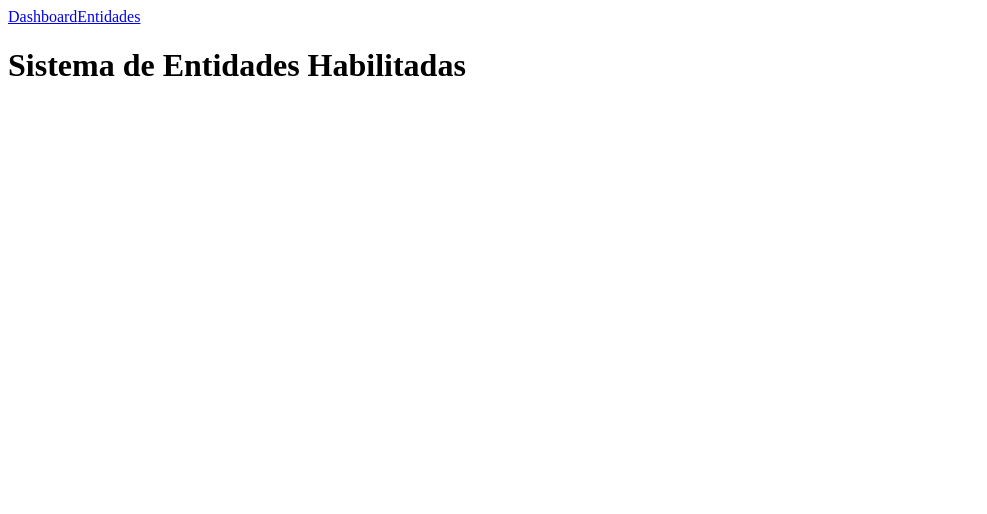
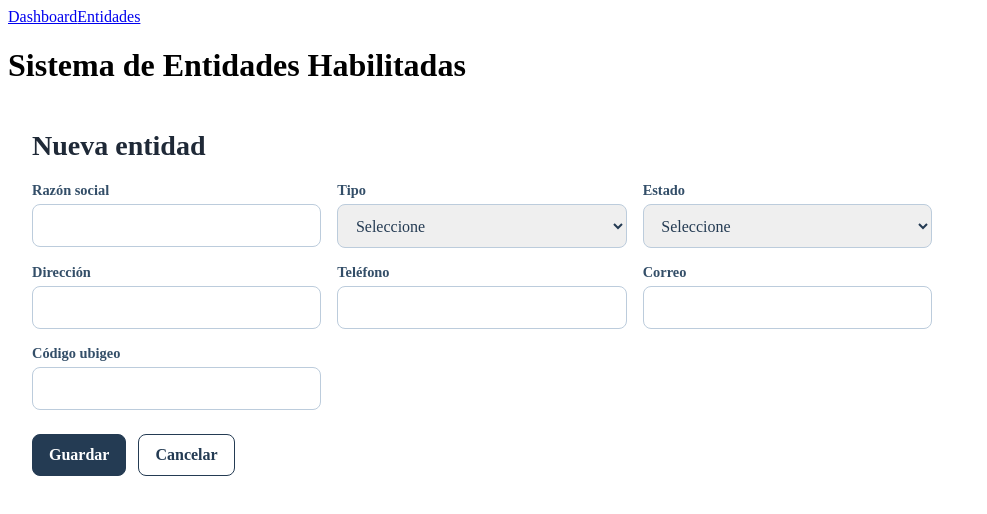
Before and after one commit to borregoalice/web-escuelas-conductores, an Angular app: page /entidades/nuevo in a window 1280 px wide. Before the commit this address led to /. Shown: the top 514 px of the page, without its empty margins (0-987 px from the left). Built offline with nearby package versions, Linux system fonts and the light colour scheme.

Commit message:
Agrega formulario base de entidad

```diff
--- a/src/app/app.routes.ts
+++ b/src/app/app.routes.ts
@@ -12,6 +12,11 @@ export const routes: Routes = [
       import('./entidades/entidades').then((m) => m.Entidades),
   },
   {
+    path: 'entidades/nuevo',
+    loadComponent: () =>
+      import('./entidades/entidad-form/entidad-form').then((m) => m.EntidadForm),
+  },
+  {
     path: '',
     redirectTo: 'dashboard',
     pathMatch: 'full',
--- /dev/null
+++ b/src/app/entidades/entidad-form/entidad-form.html
@@ -0,0 +1,73 @@
+<section class="entidad-form">
+  <header class="entidad-form__header">
+    <h2>Nueva entidad</h2>
+  </header>
+
+  <form class="entidad-form__form" [formGroup]="formulario" (ngSubmit)="guardar()">
+    <div class="entidad-form__campo">
+      <label for="razonSocial">Razón social</label>
+      <input id="razonSocial" type="text" formControlName="razonSocial" />
+      @if (formulario.controls.razonSocial.touched && formulario.controls.razonSocial.invalid) {
+        <small>La razón social es obligatoria y debe tener entre 3 y 120 caracteres.</small>
+      }
+    </div>
+
+    <div class="entidad-form__campo">
+      <label for="tipo">Tipo</label>
+      <select id="tipo" formControlName="tipo">
+        <option value="">Seleccione</option>
+        <option value="E">Escuela</option>
+        <option value="M">Centro médico</option>
+        <option value="V">Centro de evaluación</option>
+      </select>
+      @if (formulario.controls.tipo.touched && formulario.controls.tipo.invalid) {
+        <small>El tipo es obligatorio.</small>
+      }
+    </div>
+
+    <div class="entidad-form__campo">
+      <label for="estado">Estado</label>
+      <select id="estado" formControlName="estado">
+        <option value="">Seleccione</option>
+        <option value="A">Activa</option>
+        <option value="I">Inactiva</option>
+      </select>
+      @if (formulario.controls.estado.touched && formulario.controls.estado.invalid) {
+        <small>El estado es obligatorio.</small>
+      }
+    </div>
+
+    <div class="entidad-form__campo">
+      <label for="direccion">Dirección</label>
+      <input id="direccion" type="text" formControlName="direccion" />
+    </div>
+
+    <div class="entidad-form__campo">
+      <label for="telefono">Teléfono</label>
+      <input id="telefono" type="text" formControlName="telefono" />
+    </div>
+
+    <div class="entidad-form__campo">
+      <label for="correo">Correo</label>
+      <input id="correo" type="email" formControlName="correo" />
+      @if (formulario.controls.correo.touched && formulario.controls.correo.invalid) {
+        <small>Ingrese un correo válido.</small>
+      }
+    </div>
+
+    <div class="entidad-form__campo">
+      <label for="codigoUbigeo">Código ubigeo</label>
+      <input id="codigoUbigeo" type="text" formControlName="codigoUbigeo" />
+      @if (formulario.controls.codigoUbigeo.touched && formulario.controls.codigoUbigeo.invalid) {
+        <small>El código ubigeo es obligatorio.</small>
+      }
+    </div>
+
+    <div class="entidad-form__acciones">
+      <button class="entidad-form__button" type="submit">Guardar</button>
+      <button class="entidad-form__button entidad-form__button--secondary" type="button" (click)="cancelar()">
+        Cancelar
+      </button>
+    </div>
+  </form>
+</section>
--- /dev/null
+++ b/src/app/entidades/entidad-form/entidad-form.scss
@@ -0,0 +1,80 @@
+:host {
+  display: block;
+}
+
+.entidad-form {
+  padding: 1.5rem;
+}
+
+.entidad-form__header {
+  margin-bottom: 1.25rem;
+}
+
+.entidad-form__header h2 {
+  margin: 0;
+  color: #1f2937;
+  font-size: 1.75rem;
+  font-weight: 700;
+}
+
+.entidad-form__form {
+  display: grid;
+  grid-template-columns: repeat(auto-fit, minmax(240px, 1fr));
+  gap: 1rem;
+  max-width: 900px;
+}
+
+.entidad-form__campo {
+  display: flex;
+  flex-direction: column;
+  gap: 0.35rem;
+}
+
+.entidad-form__campo label {
+  color: #334e68;
+  font-size: 0.9rem;
+  font-weight: 700;
+}
+
+.entidad-form__campo input,
+.entidad-form__campo select {
+  padding: 0.7rem 0.85rem;
+  border: 1px solid #bcccdc;
+  border-radius: 8px;
+  color: #243b53;
+  font: inherit;
+}
+
+.entidad-form__campo input:focus,
+.entidad-form__campo select:focus {
+  outline: 2px solid #9fb3c8;
+  outline-offset: 2px;
+}
+
+.entidad-form__campo small {
+  color: #be123c;
+  font-size: 0.8rem;
+}
+
+.entidad-form__acciones {
+  display: flex;
+  gap: 0.75rem;
+  grid-column: 1 / -1;
+  margin-top: 0.5rem;
+}
+
+.entidad-form__button {
+  padding: 0.7rem 1rem;
+  border: 1px solid #243b53;
+  border-radius: 8px;
+  background: #243b53;
+  color: #ffffff;
+  cursor: pointer;
+  font: inherit;
+  font-weight: 700;
+}
+
+.entidad-form__button--secondary {
+  background: #ffffff;
+  color: #243b53;
+}
--- /dev/null
+++ b/src/app/entidades/entidad-form/entidad-form.ts
@@ -0,0 +1,38 @@
+import { Component, inject } from '@angular/core';
+import { FormBuilder, ReactiveFormsModule, Validators } from '@angular/forms';
+import { Router } from '@angular/router';
+
+@Component({
+  selector: 'app-entidad-form',
+  standalone: true,
+  imports: [ReactiveFormsModule],
+  templateUrl: './entidad-form.html',
+  styleUrl: './entidad-form.scss',
+})
+export class EntidadForm {
+  private readonly fb = inject(FormBuilder);
+  private readonly router = inject(Router);
+
+  formulario = this.fb.group({
+    razonSocial: ['', [Validators.required, Validators.minLength(3), Validators.maxLength(120)]],
+    tipo: ['', [Validators.required]],
+    estado: ['', [Validators.required]],
+    direccion: [''],
+    telefono: [''],
+    correo: ['', [Validators.email]],
+    codigoUbigeo: ['', [Validators.required]],
+  });
+
+  guardar(): void {
+    if (this.formulario.invalid) {
+      this.formulario.markAllAsTouched();
+      return;
+    }
+
+    console.log(this.formulario.value);
+  }
+
+  cancelar(): void {
+    this.router.navigate(['/entidades']);
+  }
+}
--- a/src/app/entidades/entidades.html
+++ b/src/app/entidades/entidades.html
@@ -1,6 +1,7 @@
 <section class="entidades">
   <header class="entidades__header">
     <h2>Entidades</h2>
+    <button class="entidades__button" type="button" (click)="nuevaEntidad()">Nueva entidad</button>
   </header>
 
   <div class="entidades__buscador">
--- a/src/app/entidades/entidades.ts
+++ b/src/app/entidades/entidades.ts
@@ -1,5 +1,6 @@
 import { FormsModule } from '@angular/forms';
 import { Component, OnInit, inject, signal } from '@angular/core';
+import { Router } from '@angular/router';
 
 import { EntidadHabilitadaDto } from '../core/models/entidad-habilitada.dto';
 import { EntidadService } from '../core/services/entidad.service';
@@ -14,6 +15,7 @@ import { TipoEntidadPipe } from '../shared/pipes/tipo-entidad.pipe';
 })
 export class Entidades implements OnInit {
   private readonly entidadService = inject(EntidadService);
+  private readonly router = inject(Router);
 
   entidades = signal<EntidadHabilitadaDto[]>([]);
   cargando = signal<boolean>(true);
@@ -100,4 +102,8 @@ export class Entidades implements OnInit {
       },
     });
   }
+
+  nuevaEntidad(): void {
+    this.router.navigate(['/entidades/nuevo']);
+  }
 }
```
